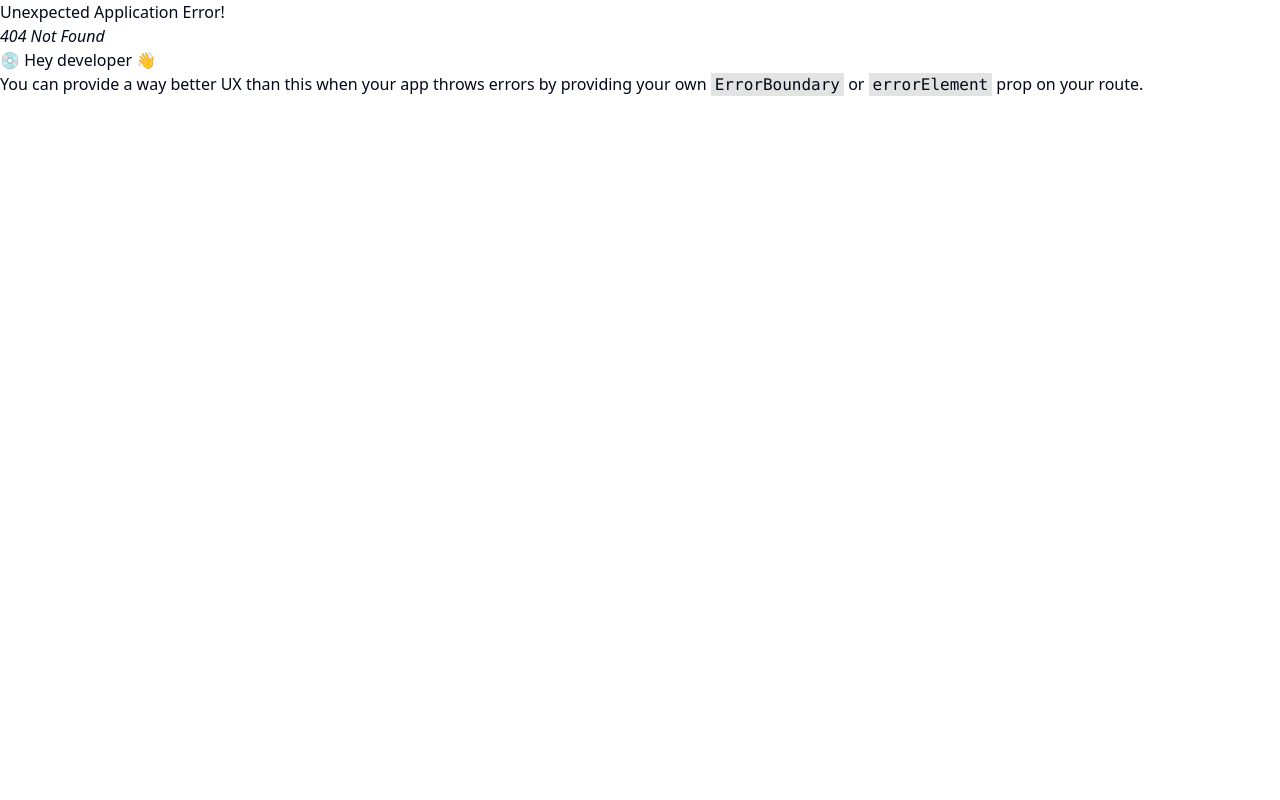
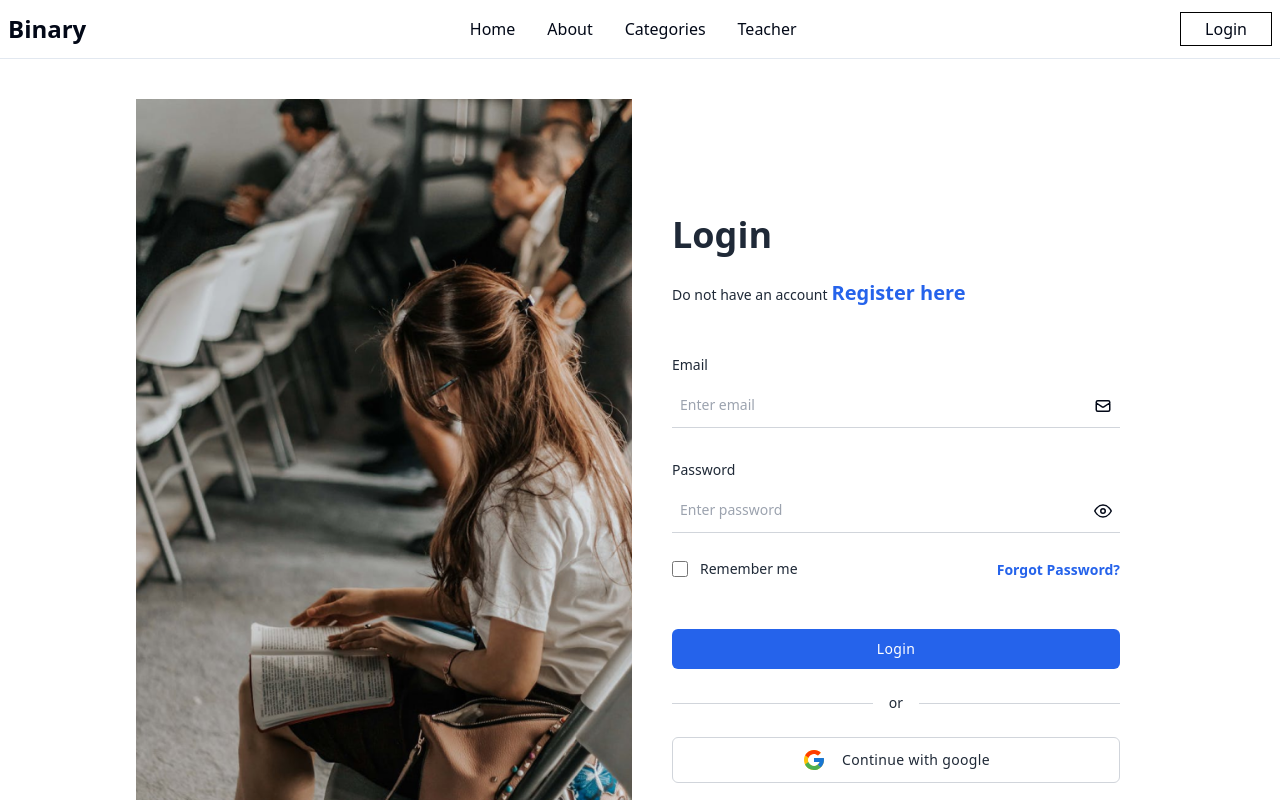
Before and after one commit to TahmidShawn/Binary_lms_app, a React (Vite) app in the folder client/: page /auth/login in a window 1280 px wide. Before the commit this address had no page. Shown: the top 800 px of the page. Built offline with nearby package versions, Linux system fonts and the light colour scheme.

Commit message:
feat: Design Register and Login page

```diff
--- a/client/src/components/shared/navbar/Navbar.jsx
+++ b/client/src/components/shared/navbar/Navbar.jsx
@@ -5,6 +5,7 @@ import {
 	SheetTrigger,
 } from "@/components/ui/sheet";
 import { RiMenu2Line } from "react-icons/ri";
+import { Link } from "react-router-dom";
 
 const Navbar = () => {
 	const navLinks = (
@@ -51,7 +52,12 @@ const Navbar = () => {
 					<div className="flex gap-10">
 						<ul className="flex gap-8 items-center">{navLinks}</ul>
 					</div>
-					<button className="border-[1px] px-6 py-1 border-black">Login</button>
+					<Link
+						to="/auth/register"
+						className="border-[1px] px-6 py-1 border-black"
+					>
+						Login
+					</Link>
 				</div>
 			</nav>
 		</section>
--- /dev/null
+++ b/client/src/pages/authentication/login/Login.jsx
@@ -0,0 +1,115 @@
+import { Link } from "react-router-dom";
+import loginImg from "../../../assets/login.png";
+import { HiOutlineMail } from "react-icons/hi";
+import { FiEye } from "react-icons/fi";
+import { FcGoogle } from "react-icons/fc";
+const Login = () => {
+	return (
+		<div className="max-w-screen-lg mx-auto px-2 mt-10">
+			<div className="grid lg:grid-cols-2 md:grid-cols-2 items-center gap-4">
+				<div className="max-md:order-1 h-screen min-h-full">
+					<img
+						src={loginImg}
+						className="w-full h-full object-cover"
+						alt="login-image"
+					/>
+				</div>
+
+				<form className="max-w-xl w-full p-6 mx-auto">
+					<div className="mb-12">
+						<h3 className="text-gray-800 text-4xl font-extrabold">Login</h3>
+						<p className="text-gray-800 text-sm mt-6">
+							Do not have an account
+							<Link
+								to="/auth/register"
+								className="text-blue-600 font-semibold hover:underline ml-1 text-xl whitespace-nowrap"
+							>
+								Register here
+							</Link>
+						</p>
+					</div>
+
+					{/* Email Field  */}
+					<div className="mt-8">
+						<label className="text-gray-800 text-sm block mb-2">Email</label>
+						<div className="relative flex items-center">
+							<input
+								name="email"
+								type="text"
+								required
+								className="w-full text-sm text-gray-800 border-b border-gray-300 focus:border-blue-600 px-2 py-3 outline-none"
+								placeholder="Enter email"
+							/>
+							<HiOutlineMail className="w-[18px] h-[18px] absolute right-2" />
+						</div>
+					</div>
+					{/* Password Field */}
+					<div className="mt-8">
+						<label className="text-gray-800 text-sm block mb-2">Password</label>
+						<div className="relative flex items-center">
+							<input
+								name="password"
+								type="password"
+								required
+								className="w-full text-sm text-gray-800 border-b border-gray-300 focus:border-blue-600 px-2 py-3 outline-none"
+								placeholder="Enter password"
+							/>
+							<FiEye className="w-[18px] h-[18px] absolute right-2 cursor-pointer" />
+							{/* <FiEyeOff className="w-[18px] h-[18px] absolute right-2 cursor-pointer"/> */}
+						</div>
+					</div>
+
+					<div className="flex flex-wrap items-center justify-between gap-4 mt-6">
+						<div className="flex items-center">
+							<input
+								id="remember-me"
+								name="remember-me"
+								type="checkbox"
+								className="h-4 w-4 shrink-0 text-blue-600 focus:ring-blue-500 border-gray-300 rounded"
+							/>
+							<label
+								htmlFor="remember-me"
+								className="ml-3 block text-sm text-gray-800"
+							>
+								Remember me
+							</label>
+						</div>
+						<div>
+							<a
+								href="jajvascript:void(0);"
+								className="text-blue-600 font-semibold text-sm hover:underline"
+							>
+								Forgot Password?
+							</a>
+						</div>
+					</div>
+
+					<div className="mt-12">
+						<button
+							type="button"
+							className="w-full py-2.5 px-4 text-sm tracking-wide rounded-md text-white bg-blue-600 hover:bg-blue-700 focus:outline-none"
+						>
+							Login
+						</button>
+					</div>
+
+					<div className="my-6 flex items-center gap-4">
+						<hr className="w-full border-gray-300" />
+						<p className="text-sm text-gray-800 text-center">or</p>
+						<hr className="w-full border-gray-300" />
+					</div>
+
+					<button
+						type="button"
+						className="w-full flex items-center justify-center gap-4 py-2.5 px-4 text-sm tracking-wide text-gray-800 border border-gray-300 rounded-md bg-transparent hover:bg-gray-50 focus:outline-none"
+					>
+						<FcGoogle className="text-2xl"/>
+						Continue with google
+					</button>
+				</form>
+			</div>
+		</div>
+	);
+};
+
+export default Login;
--- /dev/null
+++ b/client/src/pages/authentication/register/Register.jsx
@@ -0,0 +1,106 @@
+import { Link } from "react-router-dom";
+import registerImg from "../../../assets/register.png";
+import { FaRegUser } from "react-icons/fa6";
+import { HiOutlineMail } from "react-icons/hi";
+import { FiEye } from "react-icons/fi";
+import { FcGoogle } from "react-icons/fc";
+
+const Register = () => {
+	return (
+		<div className="max-w-screen-lg mx-auto px-2 mt-10">
+			<div className="grid lg:grid-cols-2 md:grid-cols-2 items-center gap-4">
+				<div className="max-md:order-1 h-screen min-h-full">
+					<img
+						src={registerImg}
+						className="w-full h-full object-cover"
+						alt="login-image"
+					/>
+				</div>
+
+				<form className="max-w-xl w-full p-6 mx-auto">
+					<div className="mb-12">
+						<h3 className="text-gray-800 text-4xl font-extrabold">Register</h3>
+						<p className="text-gray-800 text-sm mt-6">
+							Already have an account
+							<Link
+								to="/auth/login"
+								className="text-blue-600 font-semibold hover:underline ml-1 text-xl whitespace-nowrap"
+							>
+								Login here
+							</Link>
+						</p>
+					</div>
+
+					{/* Name Field */}
+					<div>
+						<label className="text-gray-800 text-sm block mb-2">Name</label>
+						<div className="relative flex items-center">
+							<input
+								name="name"
+								type="text"
+								required
+								className="w-full text-sm text-gray-800 border-b border-gray-300 focus:border-blue-600 px-2 py-3 outline-none"
+								placeholder="Enter your name here"
+							/>
+							<FaRegUser className="w-[18px] h-[18px] absolute right-2" />
+						</div>
+					</div>
+					{/* Email Field  */}
+					<div className="mt-8">
+						<label className="text-gray-800 text-sm block mb-2">Email</label>
+						<div className="relative flex items-center">
+							<input
+								name="email"
+								type="text"
+								required
+								className="w-full text-sm text-gray-800 border-b border-gray-300 focus:border-blue-600 px-2 py-3 outline-none"
+								placeholder="Enter email"
+							/>
+							<HiOutlineMail className="w-[18px] h-[18px] absolute right-2" />
+						</div>
+					</div>
+					{/* Password Field */}
+					<div className="mt-8">
+						<label className="text-gray-800 text-sm block mb-2">Password</label>
+						<div className="relative flex items-center">
+							<input
+								name="password"
+								type="password"
+								required
+								className="w-full text-sm text-gray-800 border-b border-gray-300 focus:border-blue-600 px-2 py-3 outline-none"
+								placeholder="Enter password"
+							/>
+							<FiEye className="w-[18px] h-[18px] absolute right-2 cursor-pointer" />
+							{/* <FiEyeOff className="w-[18px] h-[18px] absolute right-2 cursor-pointer"/> */}
+						</div>
+					</div>
+
+					<div className="mt-12">
+						<button
+							type="button"
+							className="w-full py-2.5 px-4 text-sm tracking-wide rounded-md text-white bg-blue-600 hover:bg-blue-700 focus:outline-none"
+						>
+							Register
+						</button>
+					</div>
+
+					<div className="my-6 flex items-center gap-4">
+						<hr className="w-full border-gray-300" />
+						<p className="text-sm text-gray-800 text-center">or</p>
+						<hr className="w-full border-gray-300" />
+					</div>
+
+					<button
+						type="button"
+						className="w-full flex items-center justify-center gap-4 py-2.5 px-4 text-sm tracking-wide text-gray-800 border border-gray-300 rounded-md bg-transparent hover:bg-gray-50 focus:outline-none"
+					>
+						<FcGoogle className="text-2xl" />
+						Continue with google
+					</button>
+				</form>
+			</div>
+		</div>
+	);
+};
+
+export default Register;
```
Also changed, not shown: client/src/routes/Routes.jsx (+12 -2 lines).
